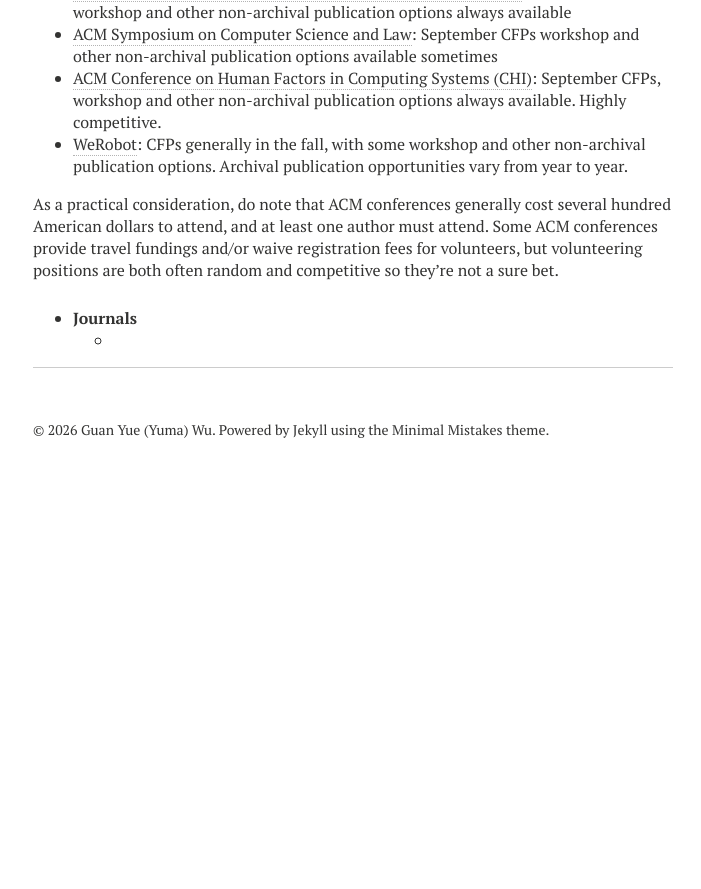
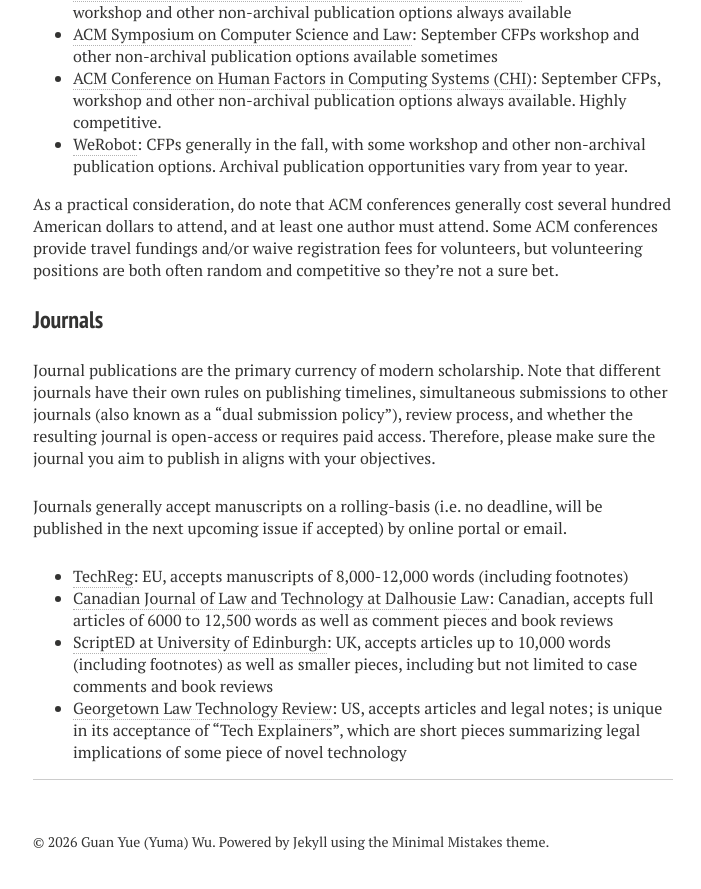
Before and after one commit to yuma-wu/yuma-wu.github.io, a Jekyll site: the page built from _pages/resources.md, in a window 1280 px wide and 900 px high, scrolled down 1127 px. Shown: the top 889 px of the window, without its empty margins (287-988 px from the left). Built offline with Jekyll 4.4.1, drawn with Linux system fonts in a browser that asks for light colours; nearby versions of some CDN libraries; before the commit the page ends 1615 px from its top, so only the background shows below that.

Commit message:
Further resource edits

```diff
--- a/_pages/resources.md
+++ b/_pages/resources.md
@@ -43,5 +43,14 @@ Here are some tech-law conferences, primarily ACM.
 As a practical consideration, do note that ACM conferences generally cost several hundred American dollars to attend, and at least one author must attend.
 Some ACM conferences provide travel fundings and/or waive registration fees for volunteers, but volunteering positions are both often random and competitive so they're not a sure bet.
 
-* **Journals**
-	*
+### Journals
+
+Journal publications are the primary currency of modern scholarship.
+Note that different journals have their own rules on publishing timelines, simultaneous submissions to other journals (also known as a "dual submission policy"), review process, and whether the resulting journal is open-access or requires paid access. Therefore, please make sure the journal you aim to publish in aligns with your objectives.
+
+Journals generally accept manuscripts on a rolling-basis (i.e. no deadline, will be published in the next upcoming issue if accepted) by online portal or email.
+
+* [TechReg](https://techreg.org/): EU, accepts manuscripts of 8,000-12,000 words (including footnotes)
+* [Canadian Journal of Law and Technology at Dalhousie Law](https://digitalcommons.schulichlaw.dal.ca/cjlt/): Canadian, accepts full articles of 6000 to 12,500 words as well as comment pieces and book reviews
+* [ScriptED at University of Edinburgh](https://journals.ed.ac.uk/script-ed): UK, accepts articles up to 10,000 words (including footnotes) as well as smaller pieces, including but not limited to case comments and book reviews
+* [Georgetown Law Technology Review](https://georgetownlawtechreview.org/submissions/): US, accepts articles and legal notes; is unique in its acceptance of "Tech Explainers", which are short pieces summarizing legal implications of some piece of novel technology
```
